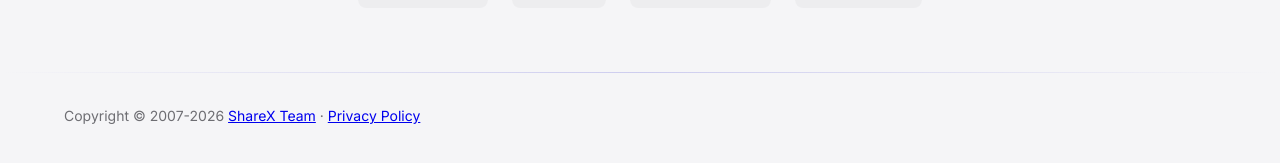
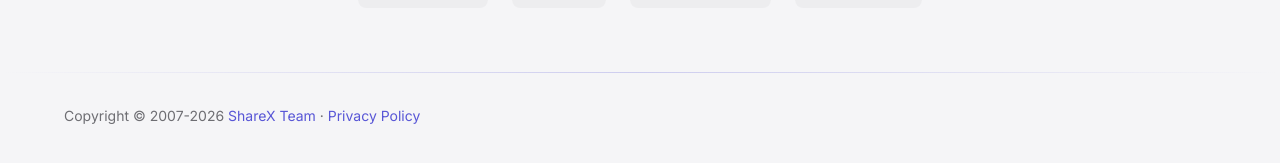
Before and after one commit to ShareX/xerahs.github.io, a Jekyll site: the page built from index.html, in a window 1280 px wide and 900 px high, scrolled down 2807 px. Shown: the part 709-872 px from the top of the window. Built offline with Jekyll 4.4.1, drawn with Linux system fonts in a browser that asks for light colours.

Commit message:
[FIX] Improve footer copyright link contrast for accessibility

```diff
--- a/css/layout.css
+++ b/css/layout.css
@@ -430,6 +430,36 @@ footer {
 
 .footer-link:hover {
     color: var(--foreground);
+}
+
+/* Footer Copyright Link Styles - High Contrast */
+.footer-copyright a {
+    color: var(--accent);
+    text-decoration: none;
+    transition: color var(--duration-fast) var(--ease-out);
+}
+
+.footer-copyright a:hover {
+    color: var(--accent-bright);
+    text-decoration: underline;
+}
+
+/* Dark Mode - Footer Copyright Link Overrides */
+:root .footer-copyright a {
+    color: rgba(255, 255, 255, 0.9);
+}
+
+:root .footer-copyright a:hover {
+    color: #ffffff;
+}
+
+/* Light Mode - Footer Copyright Link Overrides */
+[data-theme="light"] .footer-copyright a {
+    color: var(--accent);
+}
+
+[data-theme="light"] .footer-copyright a:hover {
+    color: var(--accent-bright);
 }
 
 .footer-social {
```
